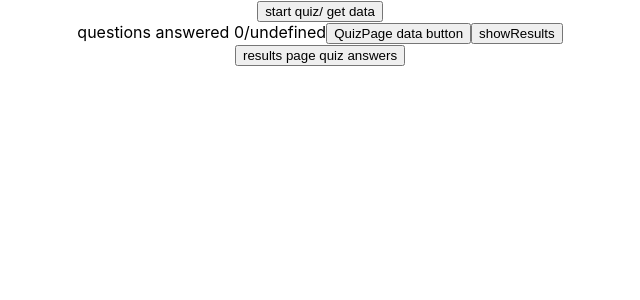
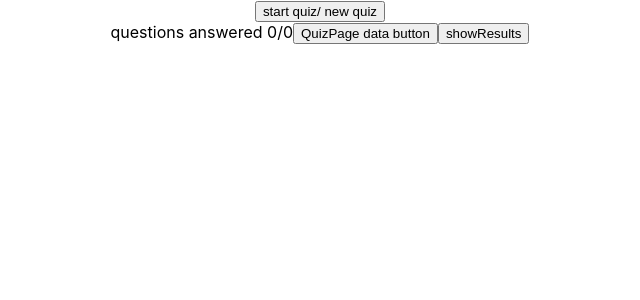
Before and after one commit to dariquewarren/triviaapp, a React (Create React App) app: page / in a window 1280 px wide. Shown: the top 300 px of the page, without its empty margins (320-960 px from the left). Built offline with nearby package versions, Linux system fonts and the light colour scheme.

Commit message:
changed quizpage to re render if quiz data prop changes.

```diff
--- a/src/App.js
+++ b/src/App.js
@@ -4,7 +4,7 @@ import './App.css';
 import QuestionCard from './Components/QuestionCard';
 import QuizPage from './Components/QuizPage';
 function App() {
-const [quizData, setQuizData] = useState()
+const [quizData, setQuizData] = useState([])
 const [quizAnswers, setQuizAnswers] = useState([])
    const getTriviaData =()=>{
      fetch('https://opentdb.com/api.php?amount=10&category=9&difficulty=easy&type=boolean').then((response)=>{
@@ -27,11 +27,12 @@ useEffect(()=>{
    <header>
    <button
   onClick={()=>{
-
+    setQuizData([])
+    setQuizAnswers([])
    getTriviaData()
    console.log(quizData)
  }}
-  > start quiz/ get data</button>
+  > start quiz/ new quiz</button>
 
    </header>
 
--- a/src/Components/QuizPage.js
+++ b/src/Components/QuizPage.js
@@ -33,7 +33,7 @@ function QuizPage(props) {
 
         useEffect(()=>{
 
-        })
+        },[props.quizData])
 
 
     return  (
```
